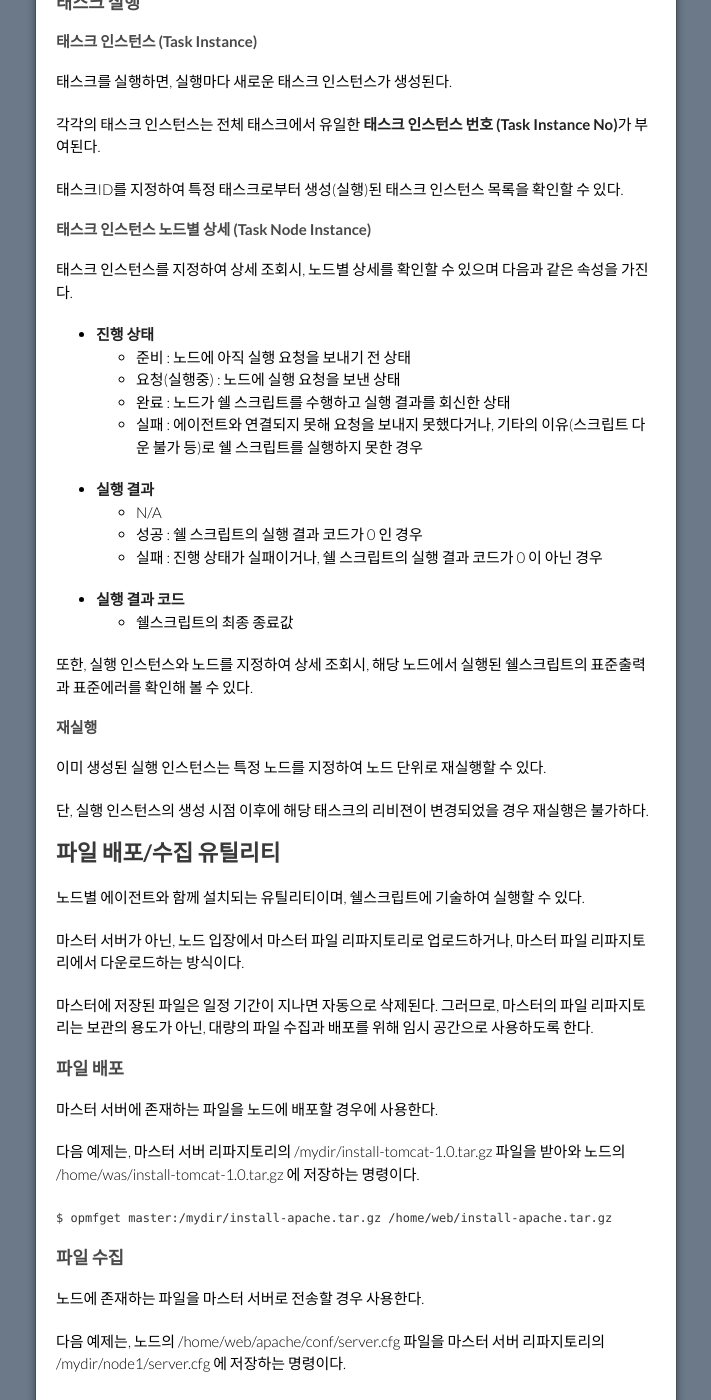
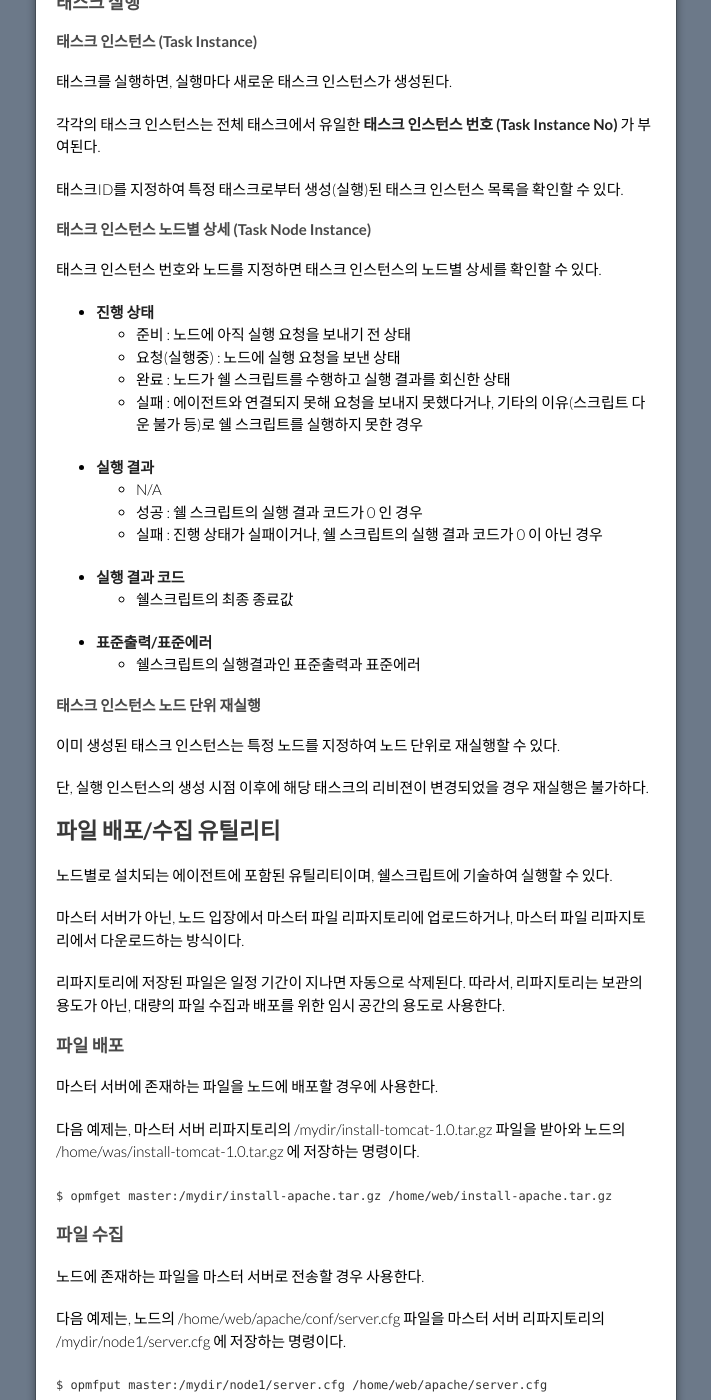
Before and after one commit to opmate/opmate.github.io, a Jekyll site: the page built from document/Overview.md, in a window 1280 px wide and 1400 px high, scrolled down 4421 px. Shown: the whole window, without its empty margins (284-995 px from the left). Built offline with Jekyll 4.4.1, drawn with Linux system fonts in a browser that asks for light colours; our own code applies the rules of GitHub Pages for plain Markdown files; a script that is not in the unit is left out; the repository's description, which GitHub fills in, is left out.

Commit message:
Update Overview.md

```diff
--- a/document/Overview.md
+++ b/document/Overview.md
@@ -173,13 +173,13 @@
 
 태스크를 실행하면, 실행마다 새로운 태스크 인스턴스가 생성된다.
 
-각각의 태스크 인스턴스는 전체 태스크에서 유일한 **태스크 인스턴스 번호 (Task Instance No)**가 부여된다.
+각각의 태스크 인스턴스는 전체 태스크에서 유일한 **태스크 인스턴스 번호 (Task Instance No)** 가 부여된다.
 
 태스크ID를 지정하여 특정 태스크로부터 생성(실행)된 태스크 인스턴스 목록을 확인할 수 있다.
 
 #### 태스크 인스턴스 노드별 상세 (Task Node Instance)
 
-태스크 인스턴스를 지정하여 상세 조회시, 노드별 상세를 확인할 수 있으며 다음과 같은 속성을 가진다.
+태스크 인스턴스 번호와 노드를 지정하면 태스크 인스턴스의 노드별 상세를 확인할 수 있다.
 
 - **진행 상태**
   - 준비 : 노드에 아직 실행 요청을 보내기 전 상태
@@ -192,23 +192,23 @@
   - 실패 : 진행 상태가 실패이거나, 쉘 스크립트의 실행 결과 코드가 0 이 아닌 경우
 - **실행 결과 코드**
   - 쉘스크립트의 최종 종료값
+- **표준출력/표준에러**
+  - 쉘스크립트의 실행결과인 표준출력과 표준에러
 
-또한, 실행 인스턴스와 노드를 지정하여 상세 조회시, 해당 노드에서 실행된 쉘스크립트의 표준출력과 표준에러를 확인해 볼 수 있다.
+#### 태스크 인스턴스 노드 단위 재실행
 
-#### 재실행
-
-이미 생성된 실행 인스턴스는 특정 노드를 지정하여 노드 단위로 재실행할 수 있다.
+이미 생성된 태스크 인스턴스는 특정 노드를 지정하여 노드 단위로 재실행할 수 있다.
 
 단, 실행 인스턴스의 생성 시점 이후에 해당 태스크의 리비젼이 변경되었을 경우 재실행은 불가하다.
 
 ## 파일 배포/수집 유틸리티
 
-노드별 에이전트와 함께 설치되는 유틸리티이며, 쉘스크립트에 기술하여 실행할 수 있다.
+노드별로 설치되는 에이전트에 포함된 유틸리티이며, 쉘스크립트에 기술하여 실행할 수 있다.
 
-마스터 서버가 아닌, 노드 입장에서 마스터 파일 리파지토리로 업로드하거나, 마스터 파일 리파지토리에서 다운로드하는 방식이다.
+마스터 서버가 아닌, 노드 입장에서 마스터 파일 리파지토리에 업로드하거나, 마스터 파일 리파지토리에서 다운로드하는 방식이다.
 
-마스터에 저장된 파일은 일정 기간이 지나면 자동으로 삭제된다.
-그러므로, 마스터의 파일 리파지토리는 보관의 용도가 아닌, 대량의 파일 수집과 배포를 위해 임시 공간으로 사용하도록 한다.
+리파지토리에 저장된 파일은 일정 기간이 지나면 자동으로 삭제된다.
+따라서, 리파지토리는 보관의 용도가 아닌, 대량의 파일 수집과 배포를 위한 임시 공간의 용도로 사용한다.
 
 
 ### 파일 배포
```
